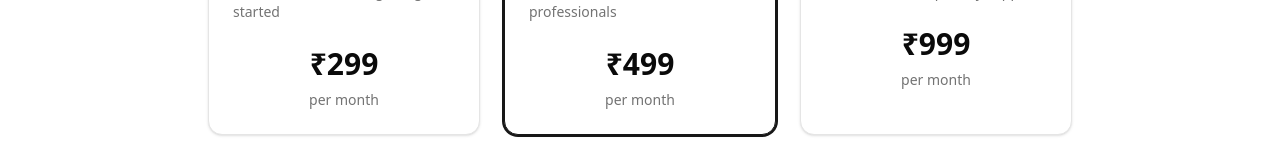
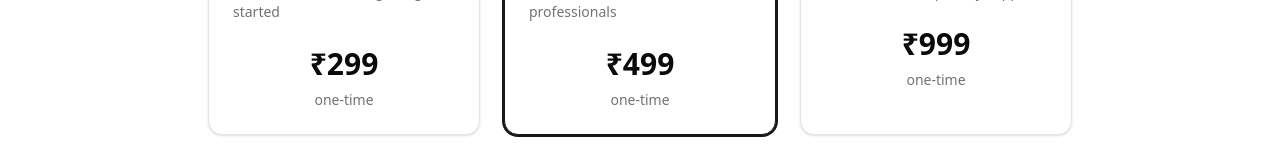
Before and after one commit to omshejul/razorpay-test, a Next.js app: page /product in a window 1280 px wide. Shown: the part 274-434 px from the top of the page. Built offline with nearby package versions, Linux system fonts and the light colour scheme; no server answers.

Commit message:
Update ProductPage to change subscription pricing display from "per month" to "one-time"

```diff
--- a/app/product/page.tsx
+++ b/app/product/page.tsx
@@ -99,7 +99,7 @@
               <CardContent>
                 <div className="text-center space-y-2">
                   <p className="text-3xl font-bold">₹{plan.price}</p>
-                  <p className="text-sm text-muted-foreground">per month</p>
+                  <p className="text-sm text-muted-foreground">one-time</p>
                 </div>
               </CardContent>
             </Card>
```
